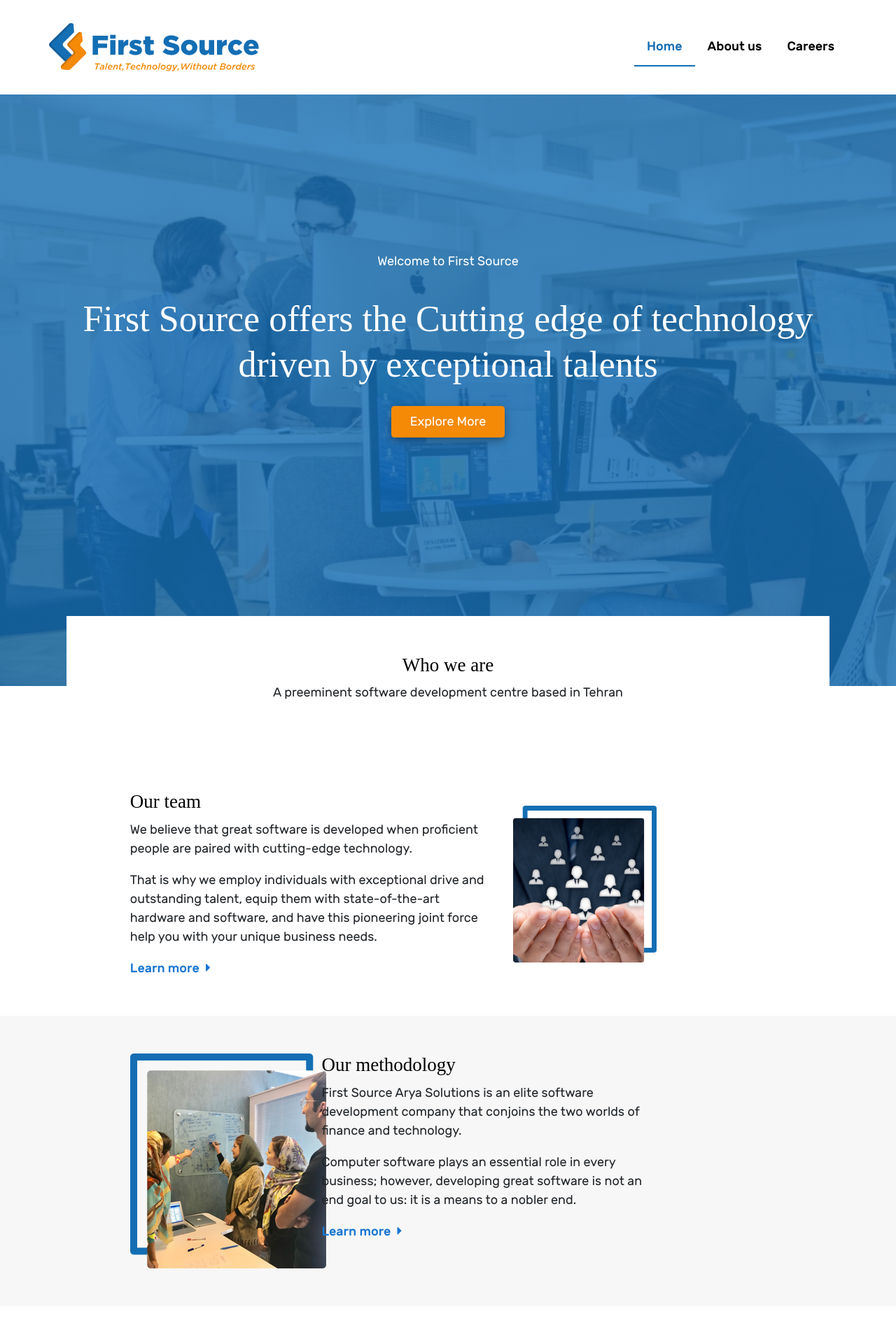
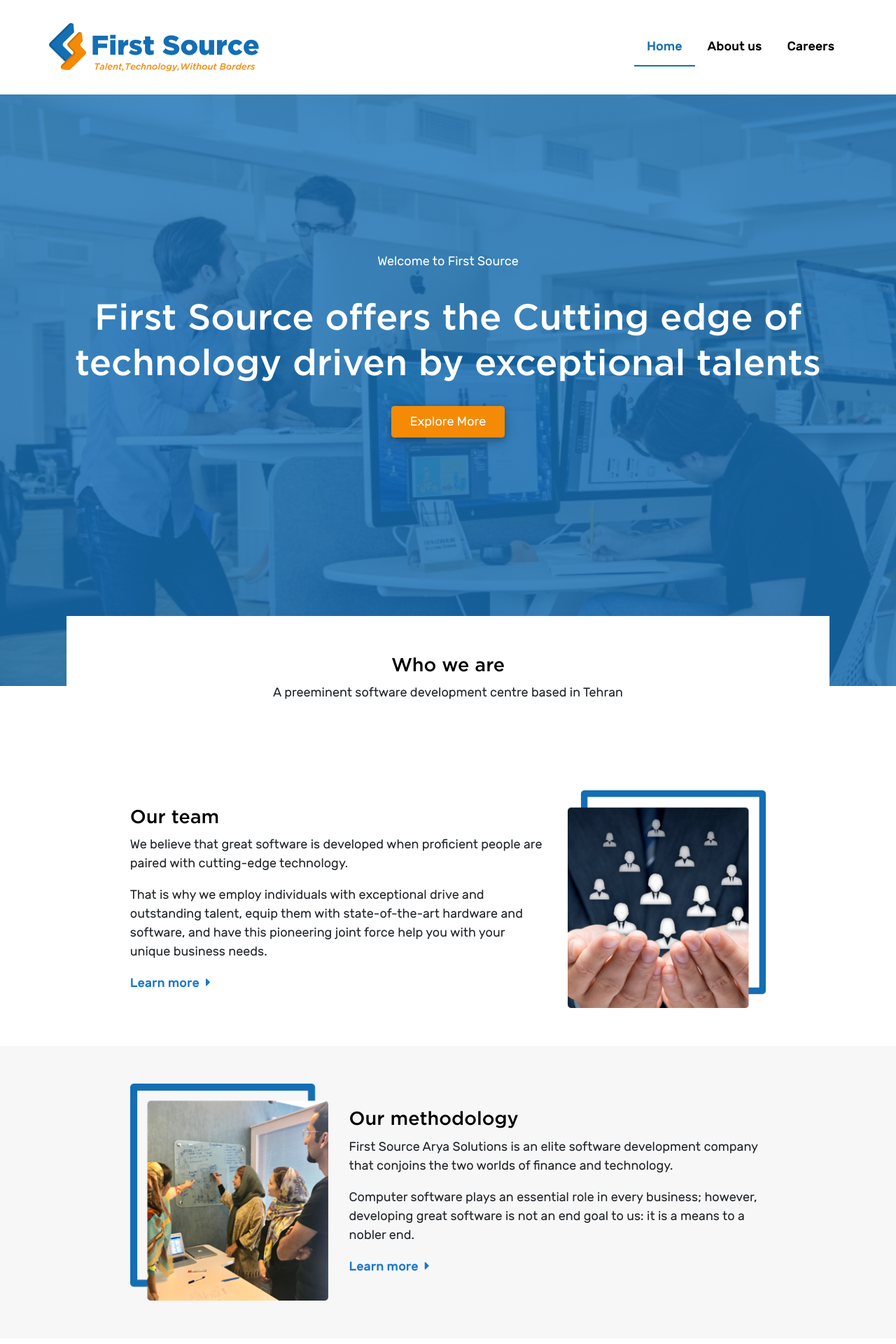
Before and after one commit to shayan-binary/firstsource, a Jekyll site: the page built from index.html, in a window 1280 px wide. Shown: the top 1920 px of the page at 70% size. Built offline with Jekyll 4.4.1, drawn with Linux system fonts in a browser that asks for light colours; nearby versions of some CDN libraries.

Commit message:
fix homepage etxt img alignment and fix Gotham font problem

```diff
--- a/_sass/main.scss
+++ b/_sass/main.scss
@@ -1,12 +1,12 @@
 @font-face {
   font-family: 'Gotham';
   font-weight: bold;
-  src: url('/fonts/Gotham/Gotham-Bold.eot');
+  src: url('/fonts/Gotham/Gotham-Bold.otf');
 }
 @font-face {
   font-family: 'Gotham';
   font-weight: 500;
-  src: url('/fonts/Gotham/Gotham-Medium.eot');
+  src: url('/fonts/Gotham/Gotham-Medium.otf');
 }
 
 @font-face {
--- a/index.html
+++ b/index.html
@@ -46,7 +46,7 @@ lang: en
     <div class="row no-gutters justify-content-md-center justify-content-sm-center">
       <div class="col-10">
         <div class="row">
-          <div class="col-md-7 col-sm-12">
+          <div class="col-md-8 col-sm-12 align-self-center">
             <h4 class="medium">
               {{ translate.our-team.title }}
             </h4>
@@ -55,7 +55,7 @@ lang: en
             <a class="more" href={{"/about-us/our-team/#why-firstsource" | prepend: site.github.url |
             replace: 'http://', 'https://' }}> {{ translate.learn-more }} <i class="fas fa-caret-right"></i></a>
           </div>
-          <div class="col-md-3 d-none d-lg-flex d-md-flex vertical-align">
+          <div class="col-md-4 align-self-center d-none d-lg-flex d-md-flex vertical-align">
             <img class="w-100" src={{"/img/img-our-team.png" | prepend: site.github.url | replace: 'http://', 'https://' }} alt="team" />
           </div>
         </div>
@@ -68,10 +68,10 @@ lang: en
     <div class="row no-gutters justify-content-md-center justify-content-sm-center">
       <div class="col-10">
         <div class="row">
-          <div class="col-md-3 d-none d-lg-flex d-md-flex vertical-align hidden-sm-down ">
-            <img class="w-85" src={{"/img/img-our-methodology.png" | prepend: site.github.url | replace: 'http://', 'https://' }} alt="methodology" />
+          <div class="col-md-4 align-self-center d-none d-lg-flex d-md-flex vertical-align hidden-sm-down ">
+            <img class="w-100" src={{"/img/img-our-methodology.png" | prepend: site.github.url | replace: 'http://', 'https://' }} alt="methodology" />
           </div>
-          <div class="col-md-7 col-sm-12 pl-5">
+          <div class="col-md-8 col-sm-12 align-self-center">
             <h4 class="medium">
               {{ translate.our-method.title }}
             </h4>
@@ -91,7 +91,7 @@ lang: en
       <div class="row no-gutters justify-content-md-center justify-content-sm-center">
         <div class="col-10">
           <div class="row">
-            <div class="col-md-7 col-sm-12">
+            <div class="col-md-8 col-sm-12 align-self-center">
               <h4 class="medium">
                 {{ translate.our-services.title }}
               </h4>
@@ -100,7 +100,7 @@ lang: en
               <a class="more" href={{ "/about-us/our-services/#what-we-build" | prepend: site.github.url |
               replace: 'http://', 'https://' }}> {{ translate.learn-more }} <i class="fas fa-caret-right"></i></a>
             </div>
-            <div class="col-md-3 d-none d-lg-flex d-md-flex vertical-align hidden-sm-down ">
+            <div class="col-md-4 align-self-center d-none d-lg-flex d-md-flex vertical-align hidden-sm-down ">
               <img class="w-100" src={{"/img/img-our-services.png" | prepend: site.github.url | replace: 'http://', 'https://' }} alt="services" />
             </div>
           </div>
```
